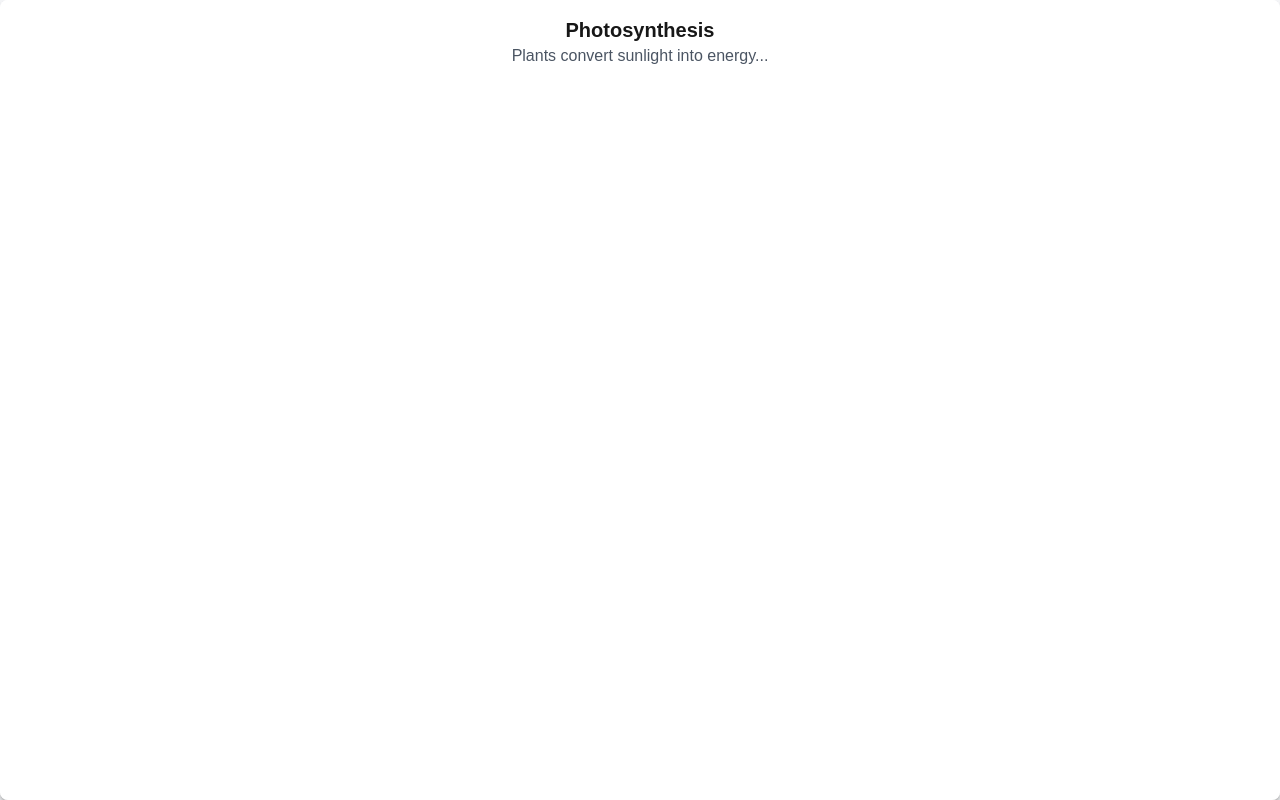
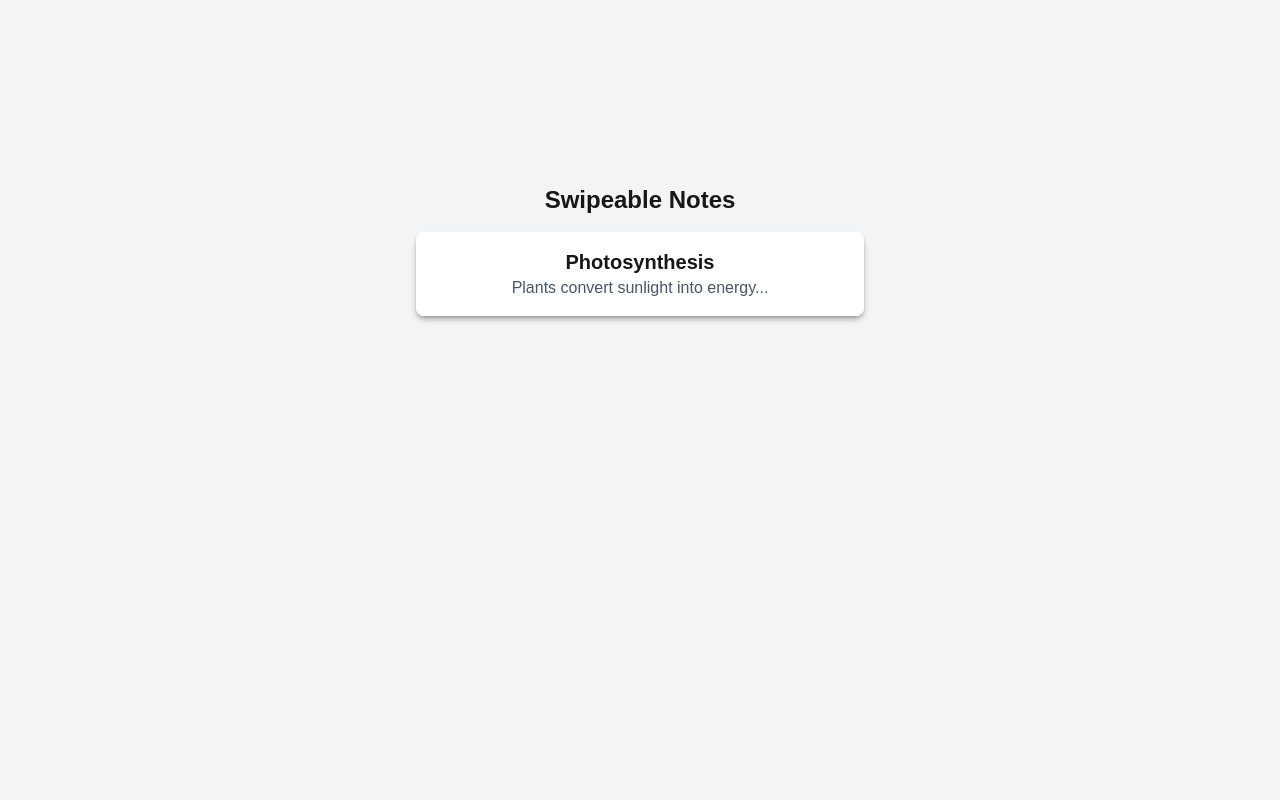
Before and after one commit to Ashutoshkr23/brightmindslab, a Next.js app: page /explore/words in a window 1280 px wide. Built offline with nearby package versions, Linux system fonts and the light colour scheme.

Commit message:
card changes

```diff
--- /dev/null
+++ b/app/explore/tests/page.tsx
@@ -0,0 +1,95 @@
+"use client";
+
+import { useState, useEffect } from "react";
+import { motion } from "framer-motion";
+
+const sampleNotes = [
+  { id: 1, title: "Newton's Laws", image: "/images/newton.jpg", text: "An object in motion stays in motion..." },
+  { id: 2, title: "Pythagoras Theorem", image: "/images/pythagoras.jpg", text: "In a right triangle, a² + b² = c²..." },
+  { id: 3, title: "Photosynthesis", image: "/images/photosynthesis.jpg", text: "Plants convert sunlight into energy..." },
+  { id: 4, title: "Gravity", image: "/images/gravity.jpg", text: "Gravity pulls objects toward Earth..." },
+  { id: 5, title: "Evolution", image: "/images/evolution.jpg", text: "Species change over generations..." },
+];
+
+export default function NotesPage() {
+  const [index, setIndex] = useState(0);
+  const [swipeMessage, setSwipeMessage] = useState("");
+  const [readAgain, setReadAgain] = useState<{ id: number; title: string }[]>([]);
+
+  // Function to clear the message after 1.5 sec
+  useEffect(() => {
+    if (swipeMessage) {
+      const timer = setTimeout(() => setSwipeMessage(""), 1500);
+      return () => clearTimeout(timer);
+    }
+  }, [swipeMessage]);
+
+  const handleSwipe = (offsetX: number, offsetY: number) => {
+    const threshold = 100;
+
+    if (offsetX < -threshold) {
+      if (index < sampleNotes.length - 1) {
+        setIndex(index + 1);
+      } else {
+        setIndex(-1); // Move to Read Again List
+      }
+      setSwipeMessage("");
+    } else if (offsetX > threshold && index > 0) {
+      setIndex(index - 1);
+      setSwipeMessage("");
+    } else if (offsetY < -threshold) {
+      setSwipeMessage("Swiped Up");
+    } else if (offsetY > threshold) {
+      setReadAgain((prev) => [...prev, { id: sampleNotes[index].id, title: sampleNotes[index].title }]);
+      setSwipeMessage("Added to Read Again");
+      if (index < sampleNotes.length - 1) {
+        setIndex(index + 1);
+      } else {
+        setIndex(-1); // Move to Read Again List
+      }
+    }
+  };
+
+  return (
+    <div className="flex items-center justify-center min-h-screen bg-gray-100 overflow-hidden">
+      {index >= 0 ? (
+        <motion.div
+          key={sampleNotes[index].id}
+          drag
+          dragConstraints={{ left: 0, right: 0, top: 0, bottom: 0 }}
+          onDragEnd={(_, info) => handleSwipe(info.offset.x, info.offset.y)}
+          className="w-full h-screen flex flex-col items-center justify-center bg-white shadow-lg rounded-lg p-4"
+        >
+          <h2 className="text-2xl font-bold">{sampleNotes[index].title}</h2>
+          <img
+            src={sampleNotes[index].image}
+            alt={sampleNotes[index].title}
+            className="w-full max-w-xs h-60 object-cover my-4 rounded-lg shadow-md"
+          />
+          <p className="text-gray-600 text-center">{sampleNotes[index].text}</p>
+        </motion.div>
+      ) : (
+        <div className="w-full h-screen flex flex-col items-center justify-center bg-white shadow-lg rounded-lg p-4">
+          <h2 className="text-2xl font-bold mb-4">Read Again List</h2>
+          <ul className="list-disc text-lg">
+            {readAgain.map((note) => (
+              <li key={note.id}>{note.title}</li>
+            ))}
+          </ul>
+        </div>
+      )}
+
+      {/* Swipe message (disappears automatically) */}
+      {swipeMessage && (
+        <motion.div
+          initial={{ opacity: 0, y: 10 }}
+          animate={{ opacity: 1, y: 0 }}
+          exit={{ opacity: 0, y: 10 }}
+          className="absolute bottom-10 bg-black text-white px-4 py-2 rounded-lg"
+        >
+          {swipeMessage}
+        </motion.div>
+      )}
+    </div>
+  );
+}
--- a/app/explore/words/page.tsx
+++ b/app/explore/words/page.tsx
@@ -11,7 +11,7 @@ const sampleNotes = [
 ];
 
 export default function NotesPage() {
-  const [notes] = useState(sampleNotes);
+  const [notes, setNotes] = useState(sampleNotes);
   const [selectedNote, setSelectedNote] = useState<null | (typeof sampleNotes)[0]>(null);
   const pathname = usePathname(); // Get current page URL
 
@@ -25,15 +25,17 @@ export default function NotesPage() {
   };
 
   return (
-    <div className="flex flex-col items-center justify-center bg-green min-h-screen bg-gray-100">
-      <div className="relative w-full h-screen">
+    <div className="flex flex-col items-center justify-center min-h-screen bg-gray-100 p-4">
+      <h1 className="text-2xl font-bold mb-4">Swipeable Notes</h1>
+
+      <div className="relative w-full max-w-md h-96">
         {notes.map((note) => (
           <motion.div
             key={note.id}
             drag="y"
             dragConstraints={{ top: 0, bottom: 0 }}
             onDragEnd={() => handleSwipe(note)}
-            className="absolute w-full h-screen bg-white shadow-md rounded-lg p-4 text-center"
+            className="absolute w-full bg-white shadow-md rounded-lg p-4 text-center"
             whileTap={{ scale: 1.1 }}
           >
             <h2 className="text-xl font-semibold">{note.title}</h2>
```
